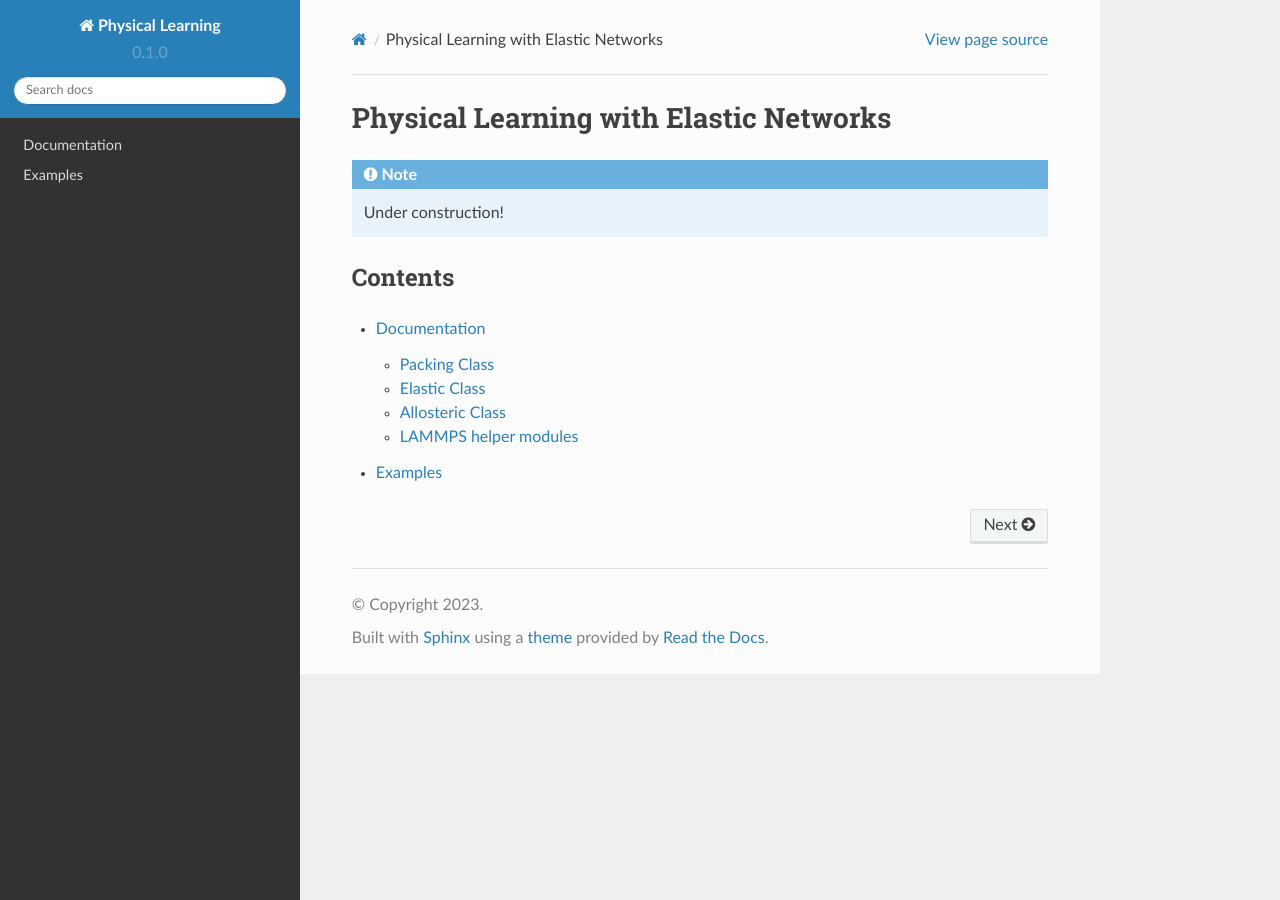
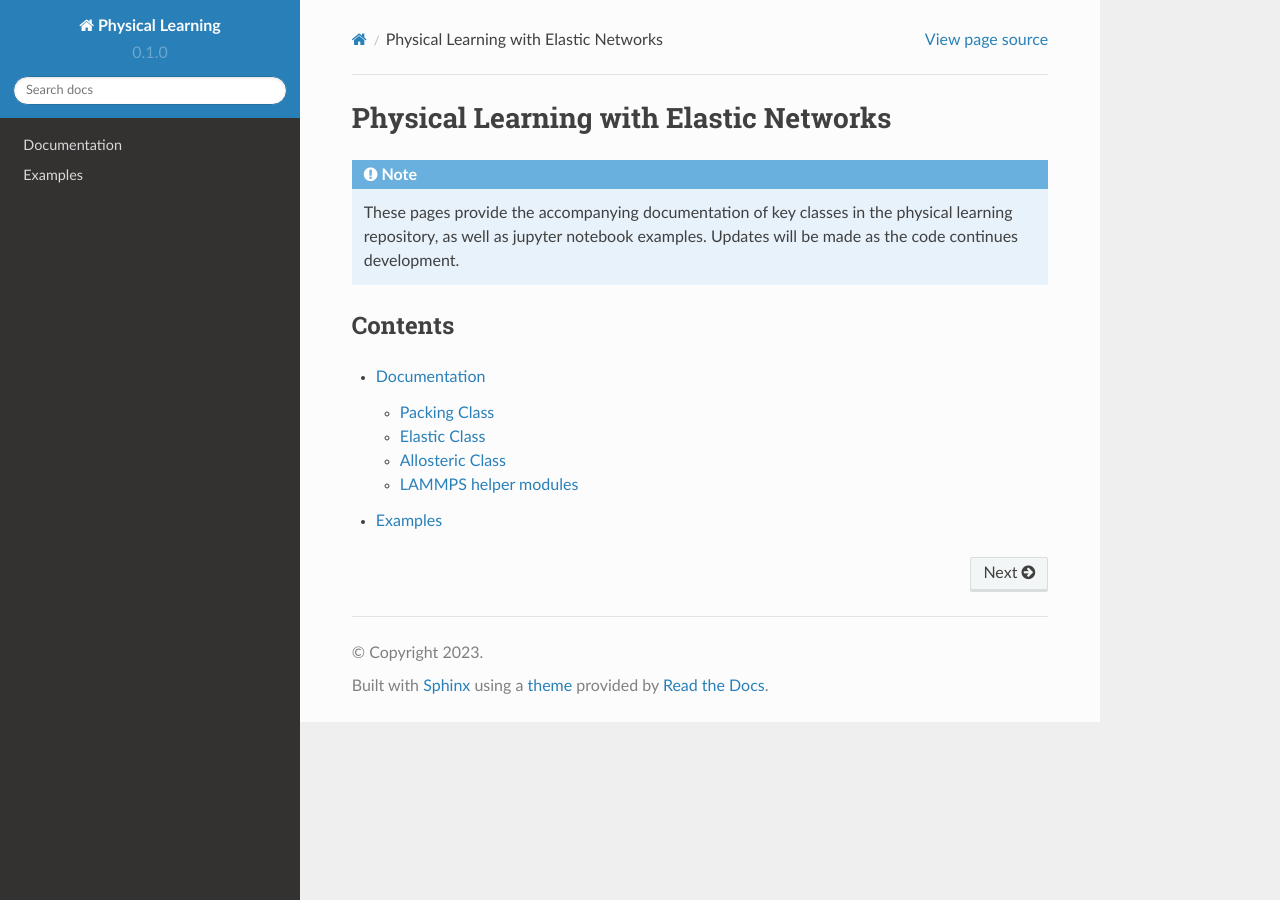
Before and after one commit to jandrejevic12/physical_learning, a Sphinx documentation site: the page built from docs/source/index.rst, in a window 1280 px wide. Built offline with Sphinx 7.4.7 and the Read the Docs theme 2.0.0, drawn with Linux system fonts in a browser that asks for light colours; pages that are not in the unit, such as notebooks, are missing from menus.

Commit message:
Update note.

```diff
--- a/docs/source/index.rst
+++ b/docs/source/index.rst
@@ -3,7 +3,7 @@ Physical Learning with Elastic Networks
 
 .. note::
 
-   Under construction!
+   These pages provide the accompanying documentation of key classes in the physical learning repository, as well as jupyter notebook examples. Updates will be made as the code continues development.
 
 Contents
 --------
```
